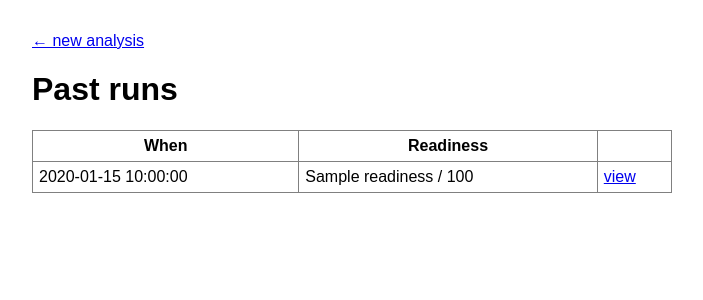
After one commit to jasondhaki/UpworkGitHUBresumeAI, a FastAPI app: template app/templates/runs.html in a window 1280 px wide. The commit adds this page. Shown: the top 300 px of the page, without its empty margins (288-991 px from the left). Run offline with FastAPI, Linux system fonts and the light colour scheme; the template is opened without the code that fills it: most values are stand-ins (such as "Sample title", 1, 10 or a date in 2020).

Commit message:
Add real persistent storage; fix a real span-grounding gap found while building it
SQLite (deliberate substitution for Postgres at this scale/free-tier scope)
persists every analysis run's claims + result, viewable via new /runs and
/runs/{id} routes. Found and fixed a real bug along the way: uploaded CVs
were deleted right after parsing, so a claim's source_span pointed at a file
that no longer existed the moment the request finished - span grounding was
only real during the request, not after. Now CVs persist to data/files/
before parsing.

Co-Authored-By: Claude Sonnet 5 <noreply@anthropic.com>

```diff
--- a/app/main.py
+++ b/app/main.py
@@ -1,7 +1,9 @@
 """Walking skeleton — Phase B's checkpoint is met: CV (Docling + Gemini),
 Upwork-paste (Gemini), and GitHub (deterministic, no Gemini — see
-app/ingestion/github_parser.py) all real, feeding a real scorer and real,
-grounding-validated title/overview generation (app/generation/).
+app/ingestion/github_parser.py) all real, feeding a real scorer, real,
+grounding-validated title/overview generation (app/generation/), and now
+real persistent storage (app/storage/) instead of everything living only
+for the duration of one request.
 
 /analyze is a plain `def`, not `async def`, on purpose: it calls blocking sync
 code (Docling, sync HTTP to Gemini/GitHub). An async endpoint runs directly on
@@ -10,9 +12,6 @@ other request; a sync `def` endpoint is automatically run in a thread pool by
 Starlette instead. Caught this by watching a real request hang past a 30s
 Playwright timeout, not by reasoning about it in advance.
 """
-
-import tempfile
-from pathlib import Path
 
 import httpx
 from fastapi import FastAPI, Form, Request, UploadFile
@@ -25,6 +24,7 @@ from app.ingestion.file_router import ScannedDocumentError
 from app.ingestion.github_parser import GitHubRateLimitError, GitHubUserNotFoundError, parse_github_to_claims
 from app.ingestion.upwork_parser import parse_upwork_text_to_claims
 from app.scoring.engine import score_profile
+from app.storage import get_analysis_run, list_analysis_runs, save_analysis_run, save_uploaded_file
 from app.stub_data import STUB_BENCHMARK, STUB_MANUAL_SCORES
 
 app = FastAPI(title="AI5K Profile Intelligence — Phase A skeleton")
@@ -51,18 +51,17 @@ def analyze(
 ):
     cv_claims = []
     if cv_file is not None and cv_file.filename:
-        suffix = Path(cv_file.filename).suffix or ".pdf"
-        with tempfile.NamedTemporaryFile(suffix=suffix, delete=False) as tmp:
-            tmp.write(cv_file.file.read())
-            tmp_path = tmp.name
+        # Persisted, not a temp file that gets deleted after parsing -- a claim's
+        # source_span needs to point at a file that still exists later, not just
+        # for the duration of this request (Section 2: span grounding needs the
+        # original source re-readable at generation time, not just at extraction time).
+        stored_path = save_uploaded_file(cv_file.file.read(), cv_file.filename)
         try:
-            cv_claims = parse_cv_to_claims(tmp_path, freelancer_id="fl_stub")
+            cv_claims = parse_cv_to_claims(str(stored_path), freelancer_id="fl_stub")
         except ScannedDocumentError as e:
             return templates.TemplateResponse(request, "error.html", {"message": str(e)})
         except (httpx.TimeoutException, httpx.HTTPStatusError):
             return templates.TemplateResponse(request, "error.html", {"message": GEMINI_UNAVAILABLE_MESSAGE})
-        finally:
-            Path(tmp_path).unlink(missing_ok=True)
 
     try:
         upwork_claims = parse_upwork_text_to_claims(upwork_text, "fl_stub") if upwork_text.strip() else []
@@ -95,6 +94,25 @@ def analyze(
     except (httpx.TimeoutException, httpx.HTTPStatusError):
         pass
 
+    run_id = save_analysis_run("fl_stub", claims, result)
+
     return templates.TemplateResponse(
-        request, "result.html", {"result": result, "claims": claims, "benchmark": STUB_BENCHMARK}
+        request, "result.html", {"result": result, "claims": claims, "benchmark": STUB_BENCHMARK, "run_id": run_id}
     )
+
+
+@app.get("/runs", response_class=HTMLResponse)
+def list_runs(request: Request):
+    runs = list_analysis_runs("fl_stub")
+    return templates.TemplateResponse(request, "runs.html", {"runs": runs})
+
+
+@app.get("/runs/{run_id}", response_class=HTMLResponse)
+def view_run(request: Request, run_id: str):
+    fetched = get_analysis_run(run_id)
+    if fetched is None:
+        return templates.TemplateResponse(request, "error.html", {"message": f"No saved run with id {run_id}."})
+    result, claims = fetched
+    return templates.TemplateResponse(
+        request, "result.html", {"result": result, "claims": claims, "benchmark": STUB_BENCHMARK, "run_id": run_id}
+    )
--- a/app/templates/index.html
+++ b/app/templates/index.html
@@ -3,7 +3,7 @@
 <head><meta charset="utf-8"><title>AI5K Profile Intelligence — Phase A skeleton</title></head>
 <body style="font-family: sans-serif; max-width: 640px; margin: 2rem auto;">
   <h1>AI5K Profile Intelligence</h1>
-  <p><em>Phase A skeleton — every claim below is stub data, not real ingestion yet.</em></p>
+  <p><em>CV, GitHub, and Upwork-paste ingestion are all real. Benchmark for this niche is provisional (see the results page).</em> <a href="/runs">Past runs &rarr;</a></p>
   <form action="/analyze" method="post" enctype="multipart/form-data">
     <p>
       <label for="cv_file">CV (native PDF only — scans get rejected, not OCR'd)</label><br>
--- a/app/templates/result.html
+++ b/app/templates/result.html
@@ -2,7 +2,7 @@
 <html>
 <head><meta charset="utf-8"><title>Result — AI5K Profile Intelligence</title></head>
 <body style="font-family: sans-serif; max-width: 640px; margin: 2rem auto;">
-  <p><a href="/">&larr; back</a></p>
+  <p><a href="/">&larr; back</a> | <a href="/runs">past runs</a>{% if run_id %} | saved as {{ run_id }}{% endif %}</p>
   {% if benchmark.provisional %}
   <p style="background:#fff3cd; border:1px solid #f0ad4e; padding:0.75rem; border-radius:4px;">
     <strong>Provisional benchmark:</strong> the "{{ benchmark.niche }}" benchmark this score is measured
--- /dev/null
+++ b/app/templates/runs.html
@@ -0,0 +1,22 @@
+<!doctype html>
+<html>
+<head><meta charset="utf-8"><title>Past runs — AI5K Profile Intelligence</title></head>
+<body style="font-family: sans-serif; max-width: 640px; margin: 2rem auto;">
+  <p><a href="/">&larr; new analysis</a></p>
+  <h1>Past runs</h1>
+  {% if runs %}
+  <table border="1" cellpadding="6" cellspacing="0" style="border-collapse: collapse; width:100%">
+    <tr><th>When</th><th>Readiness</th><th></th></tr>
+    {% for r in runs %}
+    <tr>
+      <td>{{ r.created_at }}</td>
+      <td>{{ r.readiness }} / 100{% if r.capped %} (capped){% endif %}</td>
+      <td><a href="/runs/{{ r.run_id }}">view</a></td>
+    </tr>
+    {% endfor %}
+  </table>
+  {% else %}
+  <p>No saved runs yet.</p>
+  {% endif %}
+</body>
+</html>
```
Also changed, not shown: CONTEXT.md (+19 -0 lines), scripts/test_walking_skeleton.py (+14 -0 lines), app/storage/__init__.py (added), app/storage/db.py (added), app/storage/files.py (added), app/storage/repository.py (added), app/storage/smoke_test.py (added), 1 other file.
